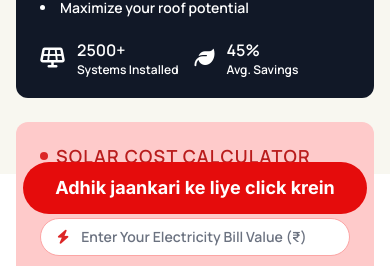
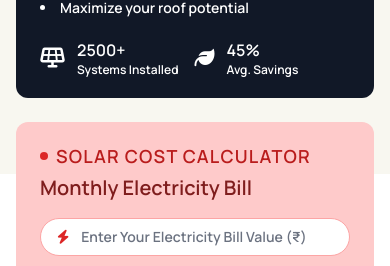
Before and after one commit to vanshika8484/Solar_web, a React (Vite) app: page / in a window 390 px wide. Shown: the part 2895-3161 px from the top of the page. Built offline with nearby package versions, Linux system fonts and the light colour scheme; a web font is replaced by a local one.

Commit message:
Update Home.jsx

```diff
--- a/src/components/Home.jsx
+++ b/src/components/Home.jsx
@@ -124,7 +124,7 @@ function Home() {
       </section>
 
       <section className=" h-72">
-        <div className="text-center About1  py-6 mb-10  -mt-9 lg:-mt-48 xl:-mt-28 2xl:-mt-24 md:-mt-56 ">
+        <div className="text-center About1  py-6 mb-10  mt-[600px] lg:-mt-48 xl:-mt-28 2xl:-mt-24 md:-mt-56 ">
           <button className="bg-[#E50C0C] hover:bg-red-700 text-white font-bold py-3 px-8 rounded-full text-lg transition duration-300">
             <Link to="./contact">Adhik jaankari ke liye click krein</Link>
           </button>
```
